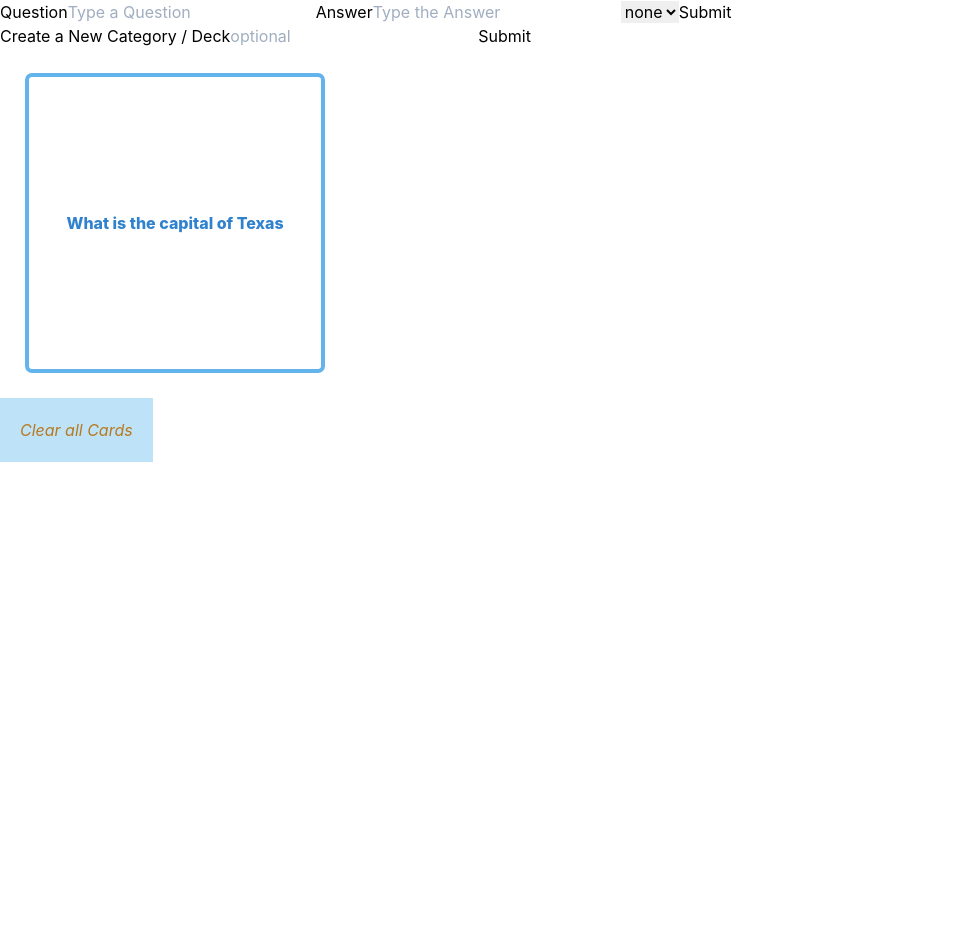
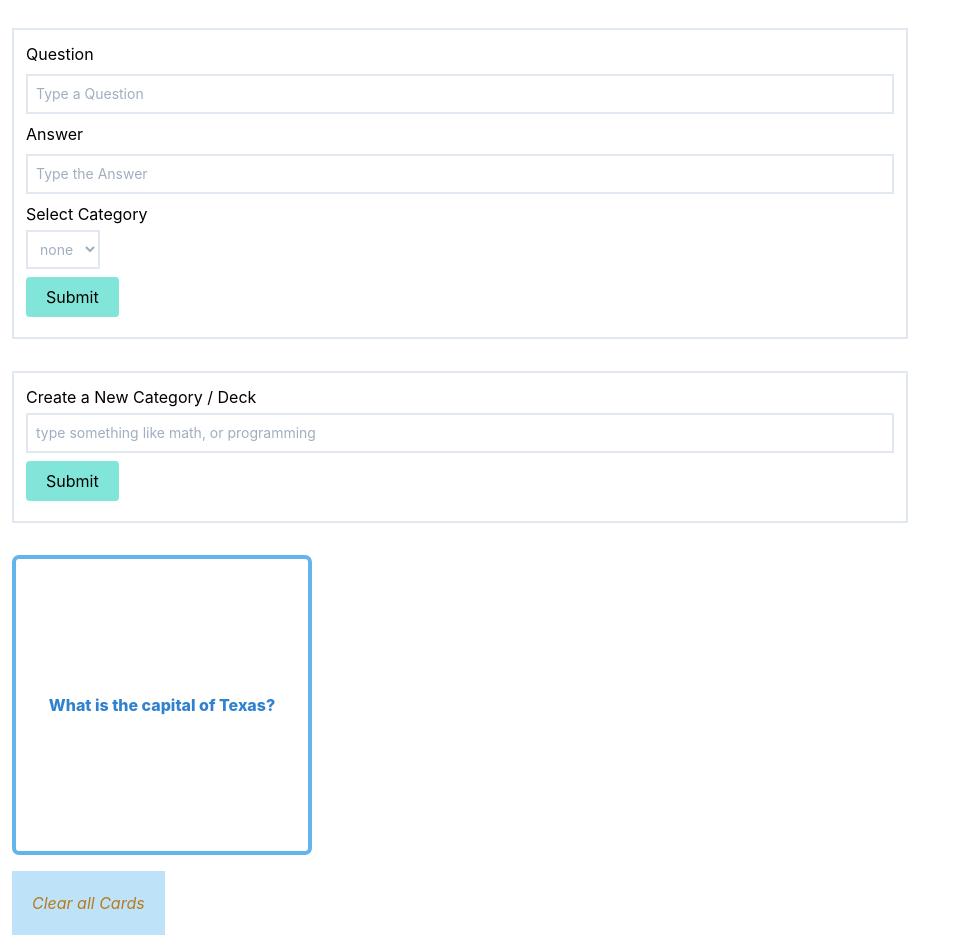
Before and after one commit to yarocruz/flash-cards, a React (Create React App) app: page / in a window 1280 px wide. Shown: the whole page, without its empty margins (0-971 px from the left). Before the commit the page ends 800 px from the top, so only its background shows below. Built offline with nearby package versions, Linux system fonts and the light colour scheme.

Commit message:
got a decent ui skeleton now

```diff
--- a/src/App.css
+++ b/src/App.css
@@ -1,5 +1,4 @@
 .card {
-    margin: 25px;
     max-width: 300px;
     max-height: 300px;
     border-radius: 7px;
--- a/src/components/Card.tsx
+++ b/src/components/Card.tsx
@@ -16,12 +16,12 @@ function Card({question, answer, deck}: Props) {
         config: { mass: 5, tension: 500, friction: 80}
     })
     return(
-        <div className='card-wrap' onClick={() => set(state => !state)}>
+        <div className='card-wrap mr-12 my-4' onClick={() => set(state => !state)}>
             <animated.div className='card front border-4 border-blue-400' style={{ opacity: opacity.interpolate((o:any) => 1 - o), transform}}>
                 <h1 className='font-extrabold text-blue-600'>{question}</h1>
             </animated.div>
 
-            <animated.div className='card back border-4 border-blue-400' style={{ opacity, transform: transform.interpolate(t => `${t} rotateY(180deg)`)}}>
+            <animated.div className='card back border-4 border-blue-400 bg-gray-200' style={{ opacity, transform: transform.interpolate(t => `${t} rotateY(180deg)`)}}>
                 <h4>{answer}</h4>
             </animated.div>
         </div>
--- a/src/components/Form.tsx
+++ b/src/components/Form.tsx
@@ -14,7 +14,7 @@ function Form() {
 
     const handleSubmit = (event: any) => {
         event.preventDefault()
-        if (categoryRef.current) {
+        if (categoryRef.current && cards && answer) {
             setCards([...cards, { question, answer, category: categoryRef.current.value }])
         }
         setQuestion('')
@@ -38,44 +38,69 @@ function Form() {
     }, [])
 
     return (
-        <div>
-            <form onSubmit={handleSubmit}>
+        <div className='m-3'>
+            <div className='flex flex-col max-w-4xl'>
+                <form className='my-4 border-2 p-3' onSubmit={handleSubmit}>
                     <label htmlFor="question">Question</label>
+                    <div className="mt-1 relative rounded-md">
                         <input
+                            className="form-input my-2 block w-full sm:text-sm sm:leading-5 p-2 border-2 bg-transparent"
                             onChange={event => setQuestion(event.target.value)}
                             value={question}
                             name="question"
                             type="text"
                             placeholder="Type a Question"
                         />
+                    </div>
                     <label htmlFor="answer">Answer</label>
+                    <div className="mt-1 relative rounded-md">
                         <input
+                            className="form-input my-2 block w-full sm:text-sm sm:leading-5 p-2 border-2 bg-transparent"
                             onChange={event => setAnswer(event.target.value)}
                             value={answer}
                             name="answer"
                             type="text"
                             placeholder="Type the Answer"
                         />
-                <select name="topic" id="category" ref={categoryRef} >
+                    </div>
+
+                    <label htmlFor="category">Select Category</label>
+                    <div className="mt-1 relative rounded-md">
+                        <select
+                            className="form-select h-full p-2 border-2 bg-transparent text-gray-500 sm:text-sm sm:leading-5"
+                            aria-label="Category"
+                            name="topic"
+                            id="category"
+                            ref={categoryRef}
+                        >
                             {category.map(cat => {
                                 return (
                                     <option  key={cat} value={cat}>{cat}</option>
                                 )
                             })}
                         </select>
+                    </div>
 
-                <button type="submit">Submit</button>
+                    <button className='bg-teal-300 px-5 py-2 rounded my-2' type="submit">Submit</button>
+
                 </form>
-            <form onSubmit={addCategory}>
+
+                <form className='my-4 border-2 p-3' onSubmit={addCategory}>
                     <label htmlFor="category">Create a New Category / Deck</label>
+                    <div className="mt-1 relative rounded-md">
                         <input
+                            className="form-input block w-full p-2 border-2 bg-transparent text-gray-500 sm:text-sm sm:leading-5"
+                            id="category"
                             ref={inputRef}
                             name="category"
                             type="text"
-                    placeholder="optional"
+                            placeholder="type something like math, or programming"
                         />
-                <button type="submit">Submit</button>
+                        <button className='bg-teal-300 px-5 py-2 my-2 rounded' type="submit">Submit</button>
+                    </div>
                 </form>
+            </div>
+
 
             <div style={{ display: 'flex', flexWrap: "wrap"}}>
                 {cards.map(card => {
@@ -84,6 +109,7 @@ function Form() {
             </div>
 
             <button className='italic text-yellow-700 bg-blue-200 p-5' onClick={clearCards}>Clear all Cards</button>
+
         </div>
     )
 }
--- a/src/hooks/useLocalStorage.ts
+++ b/src/hooks/useLocalStorage.ts
@@ -3,7 +3,7 @@ import { useState, useEffect } from "react"; // we're not using JSX
 function useLocalStorage(key: string) {
     const [storedValue, setStoredValue] = useState([
         {
-            question: 'What is the capital of Texas',
+            question: 'What is the capital of Texas?',
             answer: 'Austin',
             category: 'none',
         }
```
Lines whose indentation alone changed are shown as unchanged.
